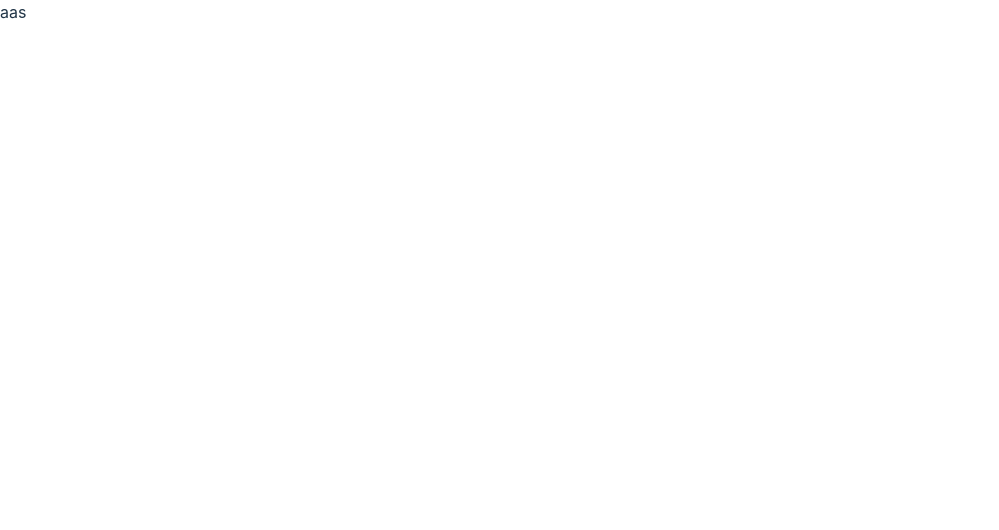
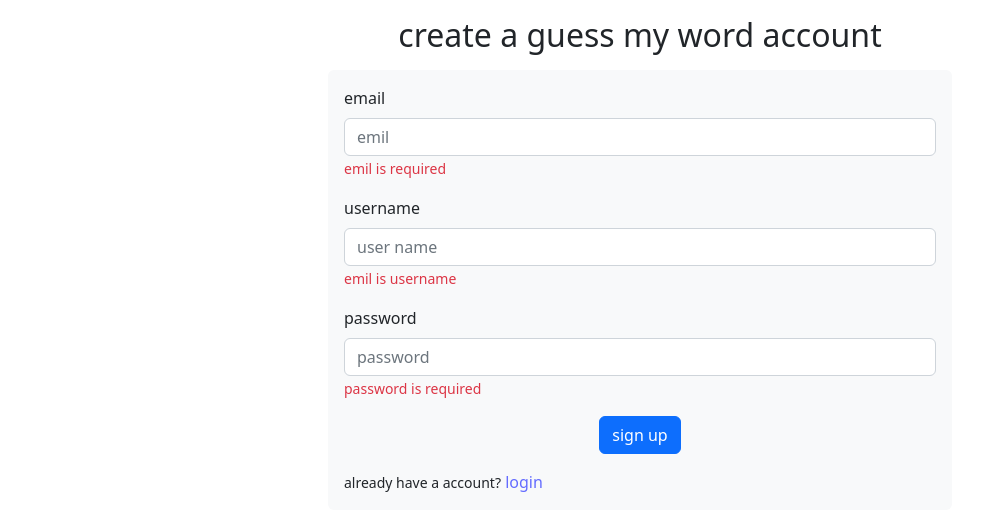
Before and after one commit to chris434/guess-my-word, a React (Vite) app: page /sign-up in a window 1280 px wide. Shown: the top 530 px of the page, without its empty margins (0-999 px from the left). Built offline with nearby package versions, Linux system fonts and the light colour scheme.

Commit message:
sign up page

```diff
--- a/package.json
+++ b/package.json
@@ -9,6 +9,7 @@
     "preview": "vite preview"
   },
   "dependencies": {
+    "bootstrap": "^5.2.2",
     "firebase": "^9.14.0",
     "react": "^18.2.0",
     "react-bootstrap": "^2.6.0",
--- /dev/null
+++ b/src/ views/signUp.jsx
@@ -0,0 +1,40 @@
+import Form from "react-bootstrap/Form";
+import Button from "react-bootstrap/Button";
+import { Link } from "react-router-dom";
+export function SignUp() {
+  return (
+    <div>
+      <h2 className="mb-3 text-center">create a guess my word account</h2>
+      <div className="d-flex justify-content-center">
+        <div className="bg-light p-3 w-5 col col-md-6 justify-content-center rounded">
+          <Form>
+            <Form.Group className="mb-3">
+              <Form.Label for="email">email</Form.Label>
+              <Form.Control id="email" placeholder="emil" />
+              <Form.Text className="text-danger">emil is required</Form.Text>
+            </Form.Group>
+            <Form.Group className="mb-3">
+              <Form.Label for="username">username</Form.Label>
+              <Form.Control id="username" placeholder="user name" />
+              <Form.Text className="text-danger">emil is username</Form.Text>
+            </Form.Group>
+            <Form.Group className="mb-3">
+              <Form.Label for="password">password</Form.Label>
+              <Form.Control id="password" placeholder="password" />
+              <Form.Text className="text-danger">
+                password is required
+              </Form.Text>
+            </Form.Group>
+            <div className="d-flex justify-content-center">
+              <Button type="submit">sign up</Button>
+            </div>
+          </Form>
+          <div className="mt-3">
+            <small>already have a account?</small>
+            <Link to="/login"> login</Link>
+          </div>
+        </div>
+      </div>
+    </div>
+  );
+}
--- a/src/App.jsx
+++ b/src/App.jsx
@@ -1,5 +1,17 @@
+import { Route, Routes } from "react-router-dom";
+import { SignUp } from "./ views/signUp";
+import Container from "react-bootstrap/container";
+import "bootstrap/dist/css/bootstrap.min.css";
 function App() {
-  return <div className="App">aas</div>;
+  return (
+    <div className="App">
+      <div className="m-3">
+        <Routes>
+          <Route path="/sign-up" element={<SignUp />} />
+        </Routes>
+      </div>
+    </div>
+  );
 }
 
 export default App;
--- a/src/index.css
+++ b/src/index.css
@@ -4,8 +4,6 @@
     line-height: 24px;
     font-weight: 400;
     color-scheme: light dark;
-    color: rgba(255, 255, 255, 0.87);
-    background-color: #242424;
     font-synthesis: none;
     text-rendering: optimizeLegibility;
     -webkit-font-smoothing: antialiased;
@@ -54,10 +52,6 @@ button:focus-visible {
 }
 
 @media (prefers-color-scheme: light) {
-     :root {
-        color: #213547;
-        background-color: #ffffff;
-    }
     a:hover {
         color: #747bff;
     }
--- a/src/main.jsx
+++ b/src/main.jsx
@@ -1,10 +1,13 @@
 import React from "react";
 import ReactDOM from "react-dom/client";
 import App from "./App";
+import { BrowserRouter as Router } from "react-router-dom";
 import "./index.css";
 
 ReactDOM.createRoot(document.getElementById("root")).render(
   <React.StrictMode>
-    <App />
+    <Router>
+      <App />
+    </Router>
   </React.StrictMode>
 );
```
Also changed, not shown: 1 other file (tests, documents, lock files or other folders).
